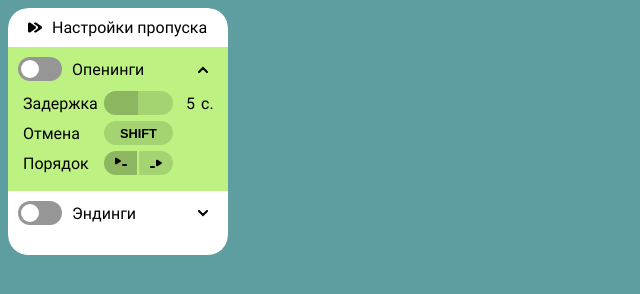
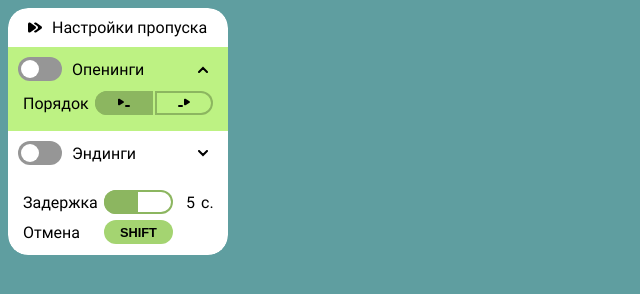
Before and after one commit to jutsuper/jutsuper, a website: page src/page/settings.html in a window 1280 px wide. Shown: the whole page, without its empty margins (0-640 px from the left). Drawn offline with Linux system fonts and the light colour scheme.

Commit message:
refactors and improved layout

```diff
--- a/src/page/jutsuper.css
+++ b/src/page/jutsuper.css
@@ -11,6 +11,7 @@
   --jutsuper-dur-mid: .25s;
   --jutsuper-dur-slow: .50s;
   --jutsuper-curve-fast-start-slow-end: cubic-bezier(0,.86,.24,.96);
+  --jutsuper-size-settings-row-height: 24px;
 }
 
 .jutsuper-vjs-icon {
@@ -108,6 +109,10 @@
   padding-top: 0;
 }
 
+.jutsuper-settings-outer-section-area {
+  padding: 15px;
+}
+
 #jutsuper-settings-openings-bar:checked + label {
   box-shadow: inset 0 -48px 0px -2px var(--jutsuper-color-light-green);
   .jutsuper-settings-dropdown-icon {
@@ -116,7 +121,7 @@
 }
 
 #jutsuper-settings-openings-bar:checked ~ #jutsuper-settings-openings-section-clip {
-  height: 100px;
+  height: 40px;
   transition: var(--jutsuper-dur-mid) var(--jutsuper-curve-fast-start-slow-end);
 }
 
@@ -128,7 +133,7 @@
 }
 
 #jutsuper-settings-endings-bar:checked ~ #jutsuper-settings-endings-section-clip {
-  height: 100px;
+  height: 40px;
 }
 
 .jutsuper-settings-dropdown-icon {
@@ -272,52 +277,20 @@
 .jutsuper-grid-container {
   display: grid;
   grid-template-columns: min-content minmax(0, 1fr) 16px 12px;
-  grid-template-rows: repeat(3, minmax(24px, auto));
+  grid-template-rows: repeat(3, minmax(auto, var(--jutsuper-size-settings-row-height)));
   gap: 6px;
 }
 
-.jutsuper-settings-key-label {
-  display: flex;
-  justify-content: center;
-  align-items: center;
-  text-transform: uppercase;
-  text-align: center;
-  font-size: 0.8em;
-  font-weight: bold;
-  background-color: var(--jutsuper-color-darker-green-half-transparent);
-  border-radius: 50px;
-  cursor: pointer;
-  border: none;
-  height: 24px;
+.jutsuper-grid-1-row {
+  grid-template-rows: repeat(1, minmax(auto, var(--jutsuper-size-settings-row-height)));
 }
 
-.jutsuper-settings-key-label:before {
-  width: 100px;
+.jutsuper-grid-2-rows {
+  grid-template-rows: repeat(2, minmax(auto, var(--jutsuper-size-settings-row-height)));
 }
 
-.jutsuper-settings-key-label-flashing {
-  animation-name: jutsuper-settings-key-label-flashing-anim;
-  animation-duration: var(--jutsuper-dur-slow);
-  animation-timing-function: ease-in-out;
-  animation-iteration-count: infinite;
-  animation-direction: alternate-reverse;
-}
-
-.jutsuper-settings-key-label-record-icon-flashing:before {
-  display: flex;
-  content: "\2022";
-  width: 100%;
-  height: 100%;
-  justify-content: end;
-  align-items: center;
-  font-size: 2em;
-  line-height: 0;
-  color: #CF1B2B;
-  animation-name: jutsuper-opacity-1-to-0-anim;
-  animation-duration: var(--jutsuper-dur-slow);
-  animation-timing-function: ease-in-out;
-  animation-iteration-count: infinite;
-  animation-direction: alternate-reverse;
+.jutsuper-grid-2-cols {
+  grid-template-columns: min-content minmax(0, 1fr);
 }
 
 /* Toggle slider */
@@ -368,7 +341,8 @@ input:checked + .jutsuper-slider-bg-area:before {
 
 /* Range slider */
 .jutsuper-range {
-  width: inherit;
+  width: 100%;
+  height: 100%;
 }
 
 .jutsuper-range-container {
@@ -388,13 +362,13 @@ input:checked + .jutsuper-slider-bg-area:before {
 }
 
 input.jutsuper-range[type=range] {
-  height: 24px;
   margin: 0;
   appearance: none;
-  background-color: var(--jutsuper-color-darker-green-half-transparent);
   border-radius: 50px;
   overflow: hidden;
   cursor: pointer;
+  box-shadow: inset 0px 0px 0px 2px var(--jutsuper-color-darker-green);
+  background-color: #00000000;
 
   &::-webkit-slider-thumb {
     appearance: none;
@@ -419,7 +393,7 @@ input.jutsuper-range[type=range] {
 
 input.jutsuper-settings-radio[type="radio"] {
   appearance: none;
-  background-color: var(--jutsuper-color-darker-green-half-transparent);
+  box-shadow: inset 0px 0px 0px 2px var(--jutsuper-color-darker-green);
   margin-left: 1px;
   margin-right: 1px;
   transition: all var(--jutsuper-dur-slow) var(--jutsuper-curve-fast-start-slow-end);
@@ -446,34 +420,66 @@ input.jutsuper-settings-radio:last-child[type="radio"] {
   margin: 0;
 }
 
-#jutsuper-settings-openings-skip-order-first:before {
-  content: url("/src/assets/icon/first.svg");
+.jutsuper-inset-icon::before {
   display: flex;
   height: 100%;
   width: 100%;
   justify-content: center;
   flex-wrap: wrap;
   align-items: center;
-  transform: translateY(1px);
   transition: all var(--jutsuper-dur-slow) var(--jutsuper-curve-fast-start-slow-end);
 }
 
-#jutsuper-settings-openings-skip-order-first:checked::before {
-  transform: translateY(-1px);
+.jutsuper-order-first-icon::before {
+  content: url("/src/assets/icon/first.svg");
 }
 
-#jutsuper-settings-openings-skip-order-last:before {
+.jutsuper-order-last-icon::before {
   content: url("/src/assets/icon/last.svg");
-  display: flex;
-  height: 100%;
-  width: 100%;
-  justify-content: center;
-  flex-wrap: wrap;
-  align-items: center;
-  transform: translateY(1px);
-  transition: all var(--jutsuper-dur-slow) var(--jutsuper-curve-fast-start-slow-end);
 }
 
-#jutsuper-settings-openings-skip-order-last:checked::before {
-  transform: translateY(-1px);
+
+/* Key label button */
+.jutsuper-settings-key-label {
+  display: flex;
+  justify-content: center;
+  align-items: center;
+  text-transform: uppercase;
+  text-align: center;
+  font-size: 0.8em;
+  font-weight: bold;
+  background-color: var(--jutsuper-color-darker-green-half-transparent);
+  border-radius: 50px;
+  cursor: pointer;
+  border: none;
+  padding: 0;
 }
+
+.jutsuper-settings-key-label:before {
+  width: 100px;
+}
+
+.jutsuper-settings-key-label-flashing {
+  animation-name: jutsuper-settings-key-label-flashing-anim;
+  animation-duration: var(--jutsuper-dur-slow);
+  animation-timing-function: ease-in-out;
+  animation-iteration-count: infinite;
+  animation-direction: alternate-reverse;
+}
+
+.jutsuper-settings-key-label-record-icon-flashing:before {
+  display: flex;
+  content: "\2022";
+  width: 100%;
+  height: 100%;
+  justify-content: end;
+  align-items: center;
+  font-size: 2em;
+  line-height: 0;
+  color: #CF1B2B;
+  animation-name: jutsuper-opacity-1-to-0-anim;
+  animation-duration: var(--jutsuper-dur-slow);
+  animation-timing-function: ease-in-out;
+  animation-iteration-count: infinite;
+  animation-direction: alternate-reverse;
+}
--- a/src/page/settings.html
+++ b/src/page/settings.html
@@ -230,79 +230,7 @@
             id="jutsuper-settings-openings-section"
             class="jutsuper-settings-section-area"
           >
-            <div class="jutsuper-grid-container">
-              <div style="display: flex;align-items: center;">
-                Задержка
-              </div>
-              <div
-                class="jutsuper-range-container"
-                style="display: flex;justify-content: center;width: 100%;align-items: center;"
-              >
-                <input
-                  style="width: inherit"
-                  class="jutsuper-range"
-                  type="range"
-                  min="0"
-                  max="10"
-                  value="5"
-                  oninput="
-                    const out = document.getElementById('jutsuper-settings-openings-delay-num');
-                    out.value = this.value;
-                    out.classList.add('jutsuper-display-hidden');
-                    setTimeout(() => {
-                      out.classList.remove('jutsuper-display-hidden');
-                    }, 1);
-
-                  "
-                >
-              </div>
-              <div style="display: flex;align-items: center;text-align: end;width: 100%;">
-                <output
-                  id="jutsuper-settings-openings-delay-num"
-                  style="display: inline-table; justify-content: center;width: 100%"
-                  class="jutsuper-top-bottom-appear"
-                >
-                  5
-                </output>
-              </div>
-              <div style="display: flex;align-items: center;width: 100%;">
-                с.
-              </div>
-              <div style="display: flex;align-items: center;">
-                Отмена
-              </div>
-              <div
-                class="jutsuper-settings-key-label-container"
-                style="position: relative;"
-              >
-                <!--
-                  Using <input/> instead of a <button/>
-                  because the parent (which is VJS)
-                  enforces some CSS properties
-                  for ALL buttons (wtf?) that conflict
-                  with our stuff
-                -->
-                <input
-                  id="jutsuper-settings-openings-cancel-key-button"
-                  class="jutsuper-settings-key-label jutsuper-no-select"
-                  type="button"
-                  style="width: 100%;overflow: hidden;text-overflow:ellipsis"
-                  value="Shift"
-                  onclick="
-                    this.isListening = !this.isListening;
-                    this.classList.toggle('jutsuper-settings-key-label-flashing');
-                    const rec = document.getElementById('jutsuper-settings-openings-cancel-key-record');
-                    rec.classList.toggle('jutsuper-settings-key-label-record-icon-flashing');
-                  "
-                />
-              </div>
-              <div
-                id="jutsuper-settings-openings-cancel-key-record"
-              >
-              </div>
-              <div>
-
-              </div>
+            <div class="jutsuper-grid-container jutsuper-grid-1-row jutsuper-grid-2-cols">
               <div style="display: flex;align-items: center;">
                 Порядок
               </div>
@@ -310,7 +238,7 @@
                 <div class="jutsuper-settings-radio-container">
                   <input
                     id="jutsuper-settings-openings-skip-order-first"
-                    class="jutsuper-settings-radio jutsuper-no-select"
+                    class="jutsuper-settings-radio jutsuper-inset-icon jutsuper-order-first-icon jutsuper-no-select"
                     type="radio"
                     name="op-skip-order"
                     style="width: 100%;overflow: hidden;text-overflow:ellipsis"
@@ -318,18 +246,12 @@
                   />
                   <input
                     id="jutsuper-settings-openings-skip-order-last"
-                    class="jutsuper-settings-radio jutsuper-no-select"
+                    class="jutsuper-settings-radio jutsuper-inset-icon jutsuper-order-last-icon jutsuper-no-select"
                     type="radio"
                     name="op-skip-order"
                     style="width: 100%;overflow: hidden;text-overflow:ellipsis"
                   />
                 </div>
-              </div>
-              <div>
-
-              </div>
-              <div>
-
               </div>
             </div>
           </div>
@@ -375,8 +297,102 @@
             id="jutsuper-settings-endings-settings"
             class="jutsuper-settings-section-area"
           >
+          <div class="jutsuper-grid-container jutsuper-grid-1-row jutsuper-grid-2-cols">
+            <div style="display: flex;align-items: center;">
+              Порядок
+            </div>
+            <div class="jutsuper-settings-radio-container">
+              <input
+                id="jutsuper-settings-endings-skip-order-first"
+                class="jutsuper-settings-radio jutsuper-inset-icon jutsuper-order-first-icon jutsuper-no-select"
+                type="radio"
+                name="ed-skip-order"
+                style="width: 100%;overflow: hidden;text-overflow:ellipsis"
+                checked
+              />
+              <input
+                id="jutsuper-settings-endings-skip-order-last"
+                class="jutsuper-settings-radio jutsuper-inset-icon jutsuper-order-last-icon jutsuper-no-select"
+                type="radio"
+                name="ed-skip-order"
+                style="width: 100%;overflow: hidden;text-overflow:ellipsis"
+              />
+            </div>
+          </div>
+          </div>
+        </div>
+        <div class="jutsuper-settings-outer-section-area">
+          <div class="jutsuper-grid-container jutsuper-grid-2-rows">
+            <div style="display: flex;align-items: center;">
+              Задержка
+            </div>
+            <div>
+              <input
+                class="jutsuper-range"
+                type="range"
+                min="0"
+                max="10"
+                value="5"
+                oninput="
+                  const out = document.getElementById('jutsuper-settings-openings-delay-num');
+                  out.value = this.value;
+                  out.classList.add('jutsuper-display-hidden');
+                  setTimeout(() => {
+                    out.classList.remove('jutsuper-display-hidden');
+                  }, 1);
 
+                "
+              >
+            </div>
+            <div style="display: flex;align-items: center;text-align: end;width: 100%;">
+              <output
+                id="jutsuper-settings-openings-delay-num"
+                style="display: inline-table; justify-content: center;width: 100%"
+                class="jutsuper-top-bottom-appear"
+              >
+                5
+              </output>
+            </div>
+            <div style="display: flex;align-items: center;width: 100%;">
+              с.
+            </div>
+            <div style="display: flex;align-items: center;">
+              Отмена
+            </div>
+            <div
+              class="jutsuper-settings-key-label-container"
+              style="position: relative;"
+            >
+              <!--
+                Using <input/> instead of a <button/>
+                because the parent (which is VJS)
+                enforces some CSS properties
+                for ALL buttons (wtf?) that conflicts
+                with our stuff
+              -->
+              <input
+                id="jutsuper-settings-openings-cancel-key-button"
+                class="jutsuper-settings-key-label jutsuper-no-select"
+                type="button"
+                style="width: 100%;height: 100%;overflow: hidden;text-overflow:ellipsis"
+                value="Shift"
+                onclick="
+                  this.isListening = !this.isListening;
+                  this.classList.toggle('jutsuper-settings-key-label-flashing');
+                  const rec = document.getElementById('jutsuper-settings-openings-cancel-key-record');
+                  rec.classList.toggle('jutsuper-settings-key-label-record-icon-flashing');
+                "
+              />
+            </div>
+            <div
+              id="jutsuper-settings-openings-cancel-key-record"
+            >
+            </div>
+            <div>
+
+            </div>
           </div>
+        </div>
         </div>
         <script>
           const opCancelBtn = document.getElementById("jutsuper-settings-openings-cancel-key-button");
```
